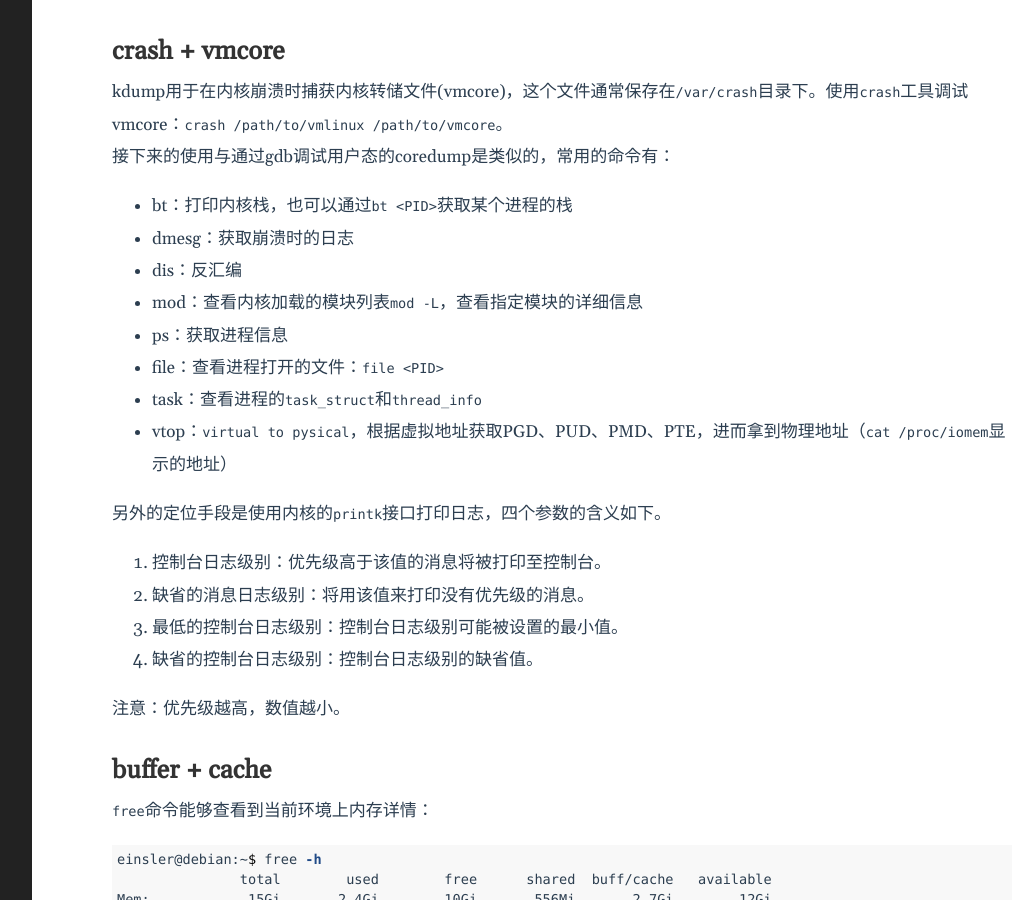
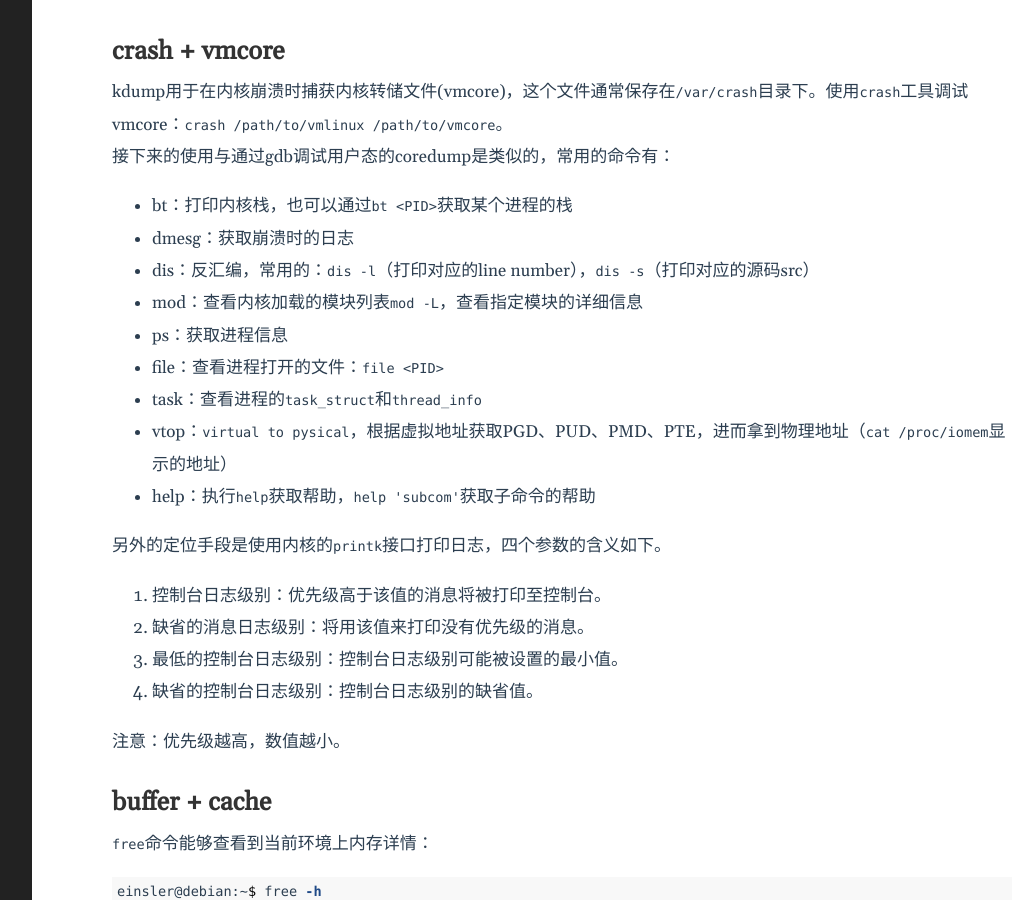
Before and after one commit to lclgo/lclgo.github.io, a Jekyll site: the page built from _posts/draft/2020-01-01-draft.md, in a window 1280 px wide and 900 px high, scrolled down 1233 px. Shown: the whole window, without its empty margins (188-1223 px from the left). Built offline with Jekyll 4.4.1, drawn with Linux system fonts in a browser that asks for light colours.

Commit message:
add notes

```diff
--- a/_posts/draft/2020-01-01-draft.md
+++ b/_posts/draft/2020-01-01-draft.md
@@ -65,12 +65,13 @@ kdump用于在内核崩溃时捕获内核转储文件(vmcore)，这个文件通
 
 * bt：打印内核栈，也可以通过`bt <PID>`获取某个进程的栈
 * dmesg：获取崩溃时的日志
-* dis：反汇编
+* dis：反汇编，常用的：`dis -l`（打印对应的line number），`dis -s`（打印对应的源码src）
 * mod：查看内核加载的模块列表`mod -L`，查看指定模块的详细信息
 * ps：获取进程信息
 * file：查看进程打开的文件：`file <PID>`
 * task：查看进程的`task_struct`和`thread_info`
 * vtop：`virtual to pysical`，根据虚拟地址获取PGD、PUD、PMD、PTE，进而拿到物理地址（`cat /proc/iomem`显示的地址）
+* help：执行`help`获取帮助，`help 'subcom'`获取子命令的帮助
 
 另外的定位手段是使用内核的`printk`接口打印日志，四个参数的含义如下。
 
```
